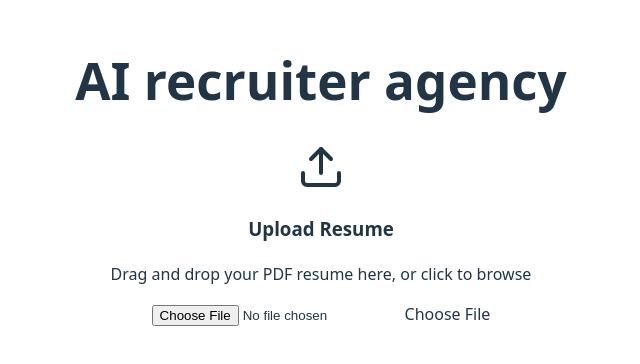
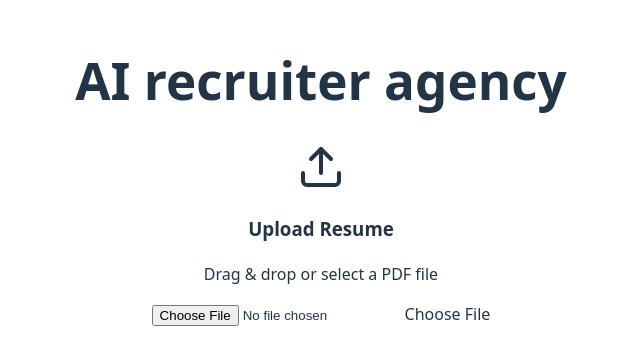
Before and after one commit to oumayma728/recruiter_agency, a React app in the folder frontend/: page / in a window 1280 px wide. Shown: the part 228-592 px from the top of the page, without its empty margins (319-959 px from the left). Built offline with nearby package versions, Linux system fonts and the light colour scheme; the HTML template or start-up script is replaced by a standard one.

Commit message:
Added upload file component

```diff
--- a/frontend/components/FileUpload.jsx
+++ b/frontend/components/FileUpload.jsx
@@ -1,92 +1,86 @@
 import { useState } from 'react';
 import { Upload, FileText, X } from 'lucide-react';
 
-function FileUpload({ onFileSelect, selectedFile, onRemove }) {
-  const [dragActive, setDragActive] = useState(false);
+function FileUpload({ onFileSelect, onAnalyze, loading }) {
+  const [selectedFile, setSelectedFile] = useState(null);
+  const [error, setError] = useState(null);
 
-  const handleDrag = (e) => {
-    e.preventDefault();
-    e.stopPropagation();
-    if (e.type === "dragenter" || e.type === "dragover") {
-      setDragActive(true);
-    } else if (e.type === "dragleave") {
-      setDragActive(false);
+  const handleFileChange = (e) => {
+    const file = e.target.files[0];
+    if (file && file.type === 'application/pdf') {
+      setSelectedFile(file);
+      setError(null);
+      onFileSelect(file);
+    } else {
+      setError('Please select a PDF file');
+      setSelectedFile(null);
+      onFileSelect(null);
     }
   };
 
-  const handleDrop = (e) => {
-    e.preventDefault();
-    e.stopPropagation();
-    setDragActive(false);
-
-    if (e.dataTransfer.files && e.dataTransfer.files[0]) {
-      const file = e.dataTransfer.files[0];
-      if (file.type === 'application/pdf') {
-        onFileSelect(file);
-      } else {
-        alert('Please upload a PDF file');
-      }
-    }
-  };
-
-  const handleChange = (e) => {
-    if (e.target.files && e.target.files[0]) {
-      onFileSelect(e.target.files[0]);
-    }
+  const handleRemove = () => {
+    setSelectedFile(null);
+    setError(null);
+    onFileSelect(null);
   };
 
   return (
-    <div className="w-full max-w-lg mx-auto">
+    <div className="mb-8 max-w-md mx-auto">
+      <div className="bg-white shadow-lg rounded-xl p-6 transition-transform hover:scale-[1.01]">
+
         {!selectedFile ? (
-        <div
-          className={`flex flex-col items-center justify-center border-2 border-dashed rounded-xl p-8 text-center transition
-          ${dragActive ? "border-blue-500 bg-blue-50" : "border-gray-300 bg-white"}`}
-          onDragEnter={handleDrag}
-          onDragLeave={handleDrag}
-          onDragOver={handleDrag}
-          onDrop={handleDrop}
+          <label
+            htmlFor="file-input"
+            className="flex flex-col items-center justify-center gap-4 p-12 border-2 border-dashed border-gray-300 rounded-xl cursor-pointer hover:border-primary hover:bg-blue-50 transition-all text-center"
           >
-          <Upload size={48} className="text-gray-500 mb-4" />
-          <h3 className="text-lg font-semibold text-gray-800">Upload Resume</h3>
-          <p className="text-gray-500 text-sm mb-4">
-            Drag and drop your PDF resume here, or click to browse
-          </p>
-
+            <Upload className="text-primary" size={48} />
+            <h3 className="text-xl font-semibold text-gray-800">Upload Resume</h3>
+            <p className="text-gray-600">Drag & drop or select a PDF file</p>
             <input
+              id="file-input"
               type="file"
               accept=".pdf"
-            onChange={handleChange}
+              onChange={handleFileChange}
               className="hidden"
-            id="file-input"
             />
-
-          <label
-            htmlFor="file-input"
-            className="cursor-pointer bg-blue-600 text-white px-4 py-2 rounded-lg hover:bg-blue-700 transition"
-          >
+            <span className="mt-2 inline-block bg-primary text-black px-6 py-2 rounded-lg font-medium hover:bg-primary/90 transition-all">
               Choose File
+            </span>
           </label>
-        </div>
         ) : (
-        <div className="flex items-center justify-between bg-gray-100 p-4 rounded-lg shadow-sm">
-          <div className="flex items-center gap-3">
-            <FileText size={32} className="text-blue-600" />
-            <div>
-              <p className="font-medium text-gray-800">{selectedFile.name}</p>
-              <p className="text-sm text-gray-500">
+          <>
+            <div className="flex items-center gap-4 p-4 bg-blue-50 rounded-xl mb-4 shadow-sm">
+              <FileText className="text-primary flex-shrink-0" size={40} />
+              <div className="flex-1 min-w-0">
+                <p className="font-semibold text-gray-800 truncate">{selectedFile.name}</p>
+                <p className="text-sm text-gray-600">
                   {(selectedFile.size / 1024).toFixed(2)} KB
                 </p>
               </div>
-          </div>
-
               <button
-            onClick={onRemove}
-            className="p-2 rounded-full hover:bg-red-100 text-red-600 transition"
+                onClick={handleRemove}
+                className="flex items-center justify-center p-2 bg-red-500 text-black rounded-lg hover:bg-red-600 transition-colors flex-shrink-0"
               >
                 <X size={20} />
               </button>
             </div>
+
+            <button
+              onClick={onAnalyze}
+              disabled={loading}
+              className="w-full flex items-center justify-center gap-2 bg-primary text-black font-semibold py-3 rounded-lg hover:bg-primary/90 transition-all disabled:opacity-60 disabled:cursor-not-allowed"
+            >
+              {loading ? 'Analyzing...' : 'Analyze Resume'}
+            </button>
+          </>
         )}
+
+        {error && (
+          <div className="mt-4 p-3 bg-red-50 border border-red-200 rounded-lg text-red-700 text-center text-sm">
+            {error}
+          </div>
+        )}
+      </div>
     </div>
   );
 }
```
Lines whose indentation alone changed are shown as unchanged.
